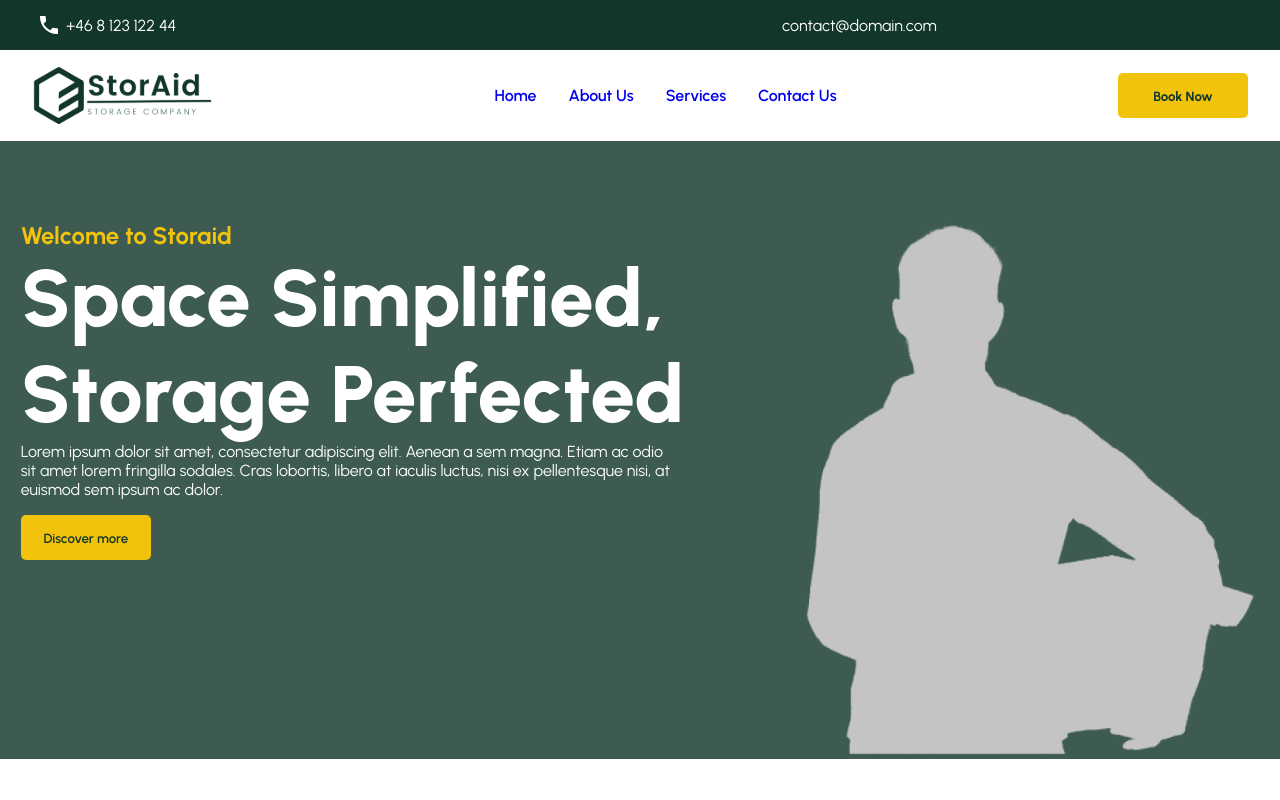
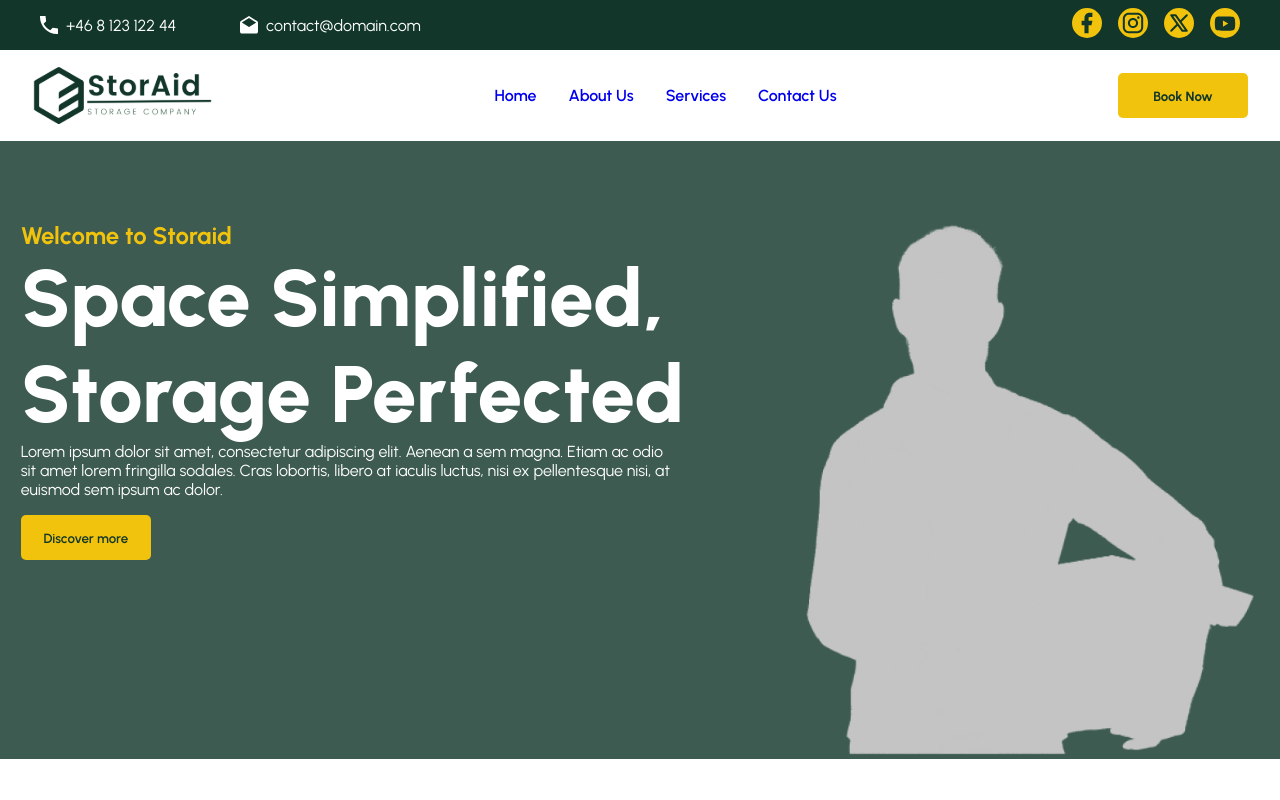
Before and after one commit to emillarsson99-m0wgli/StoraidStorageService, a React (Vite) app: page / in a window 1280 px wide. Shown: the top 800 px of the page. Built offline with nearby package versions, Linux system fonts and the light colour scheme.

Commit message:
Fixed issue with header

```diff
--- a/src/Components/Header.css
+++ b/src/Components/Header.css
@@ -9,7 +9,6 @@ a:visited {
 .header-contact {
   display: flex;
   justify-content: flex-start;
-  gap: 2.5rem;
 }
 
 .call-us {
@@ -17,6 +16,7 @@ a:visited {
   justify-content: center;
   align-items: center;
   gap: .5rem;
+  width: 200px;
 
   & p {
     color: #fff;
@@ -27,6 +27,7 @@ a:visited {
   display: flex;
   justify-content: center;
   align-items: center;
+  width: 200px;
   gap: .5rem;
 
   & p {
--- a/src/Components/Header.jsx
+++ b/src/Components/Header.jsx
@@ -13,7 +13,7 @@ function Header() {
                             <p>+46 8 123 122 44</p>
                         </div>
                         <div className="mail-us">
-                            <img src="/MailIcon.svg" alt="" className="contact-icons" />
+                            <img src="/headerMailIcon.svg" alt="" className="contact-icons" />
                             <p>contact@domain.com</p>
                         </div>
                     </div>
```
Also changed, not shown: public/headerMailIcon.svg (added).
